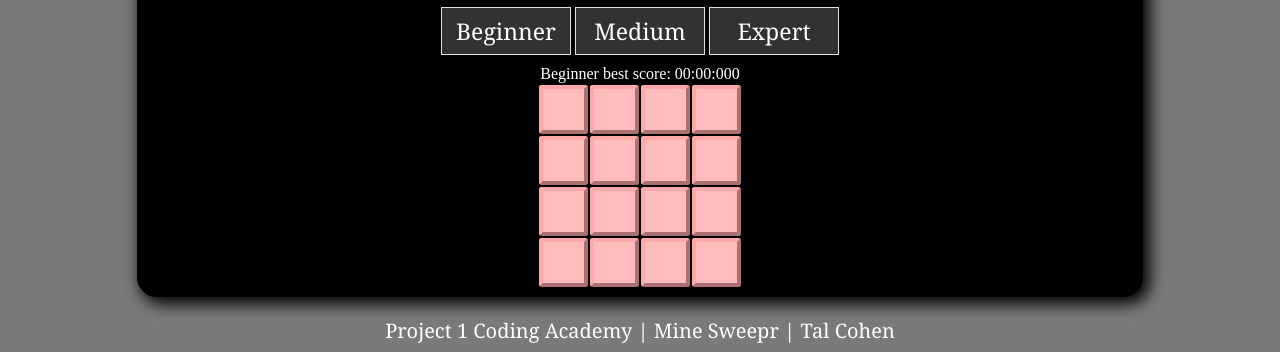
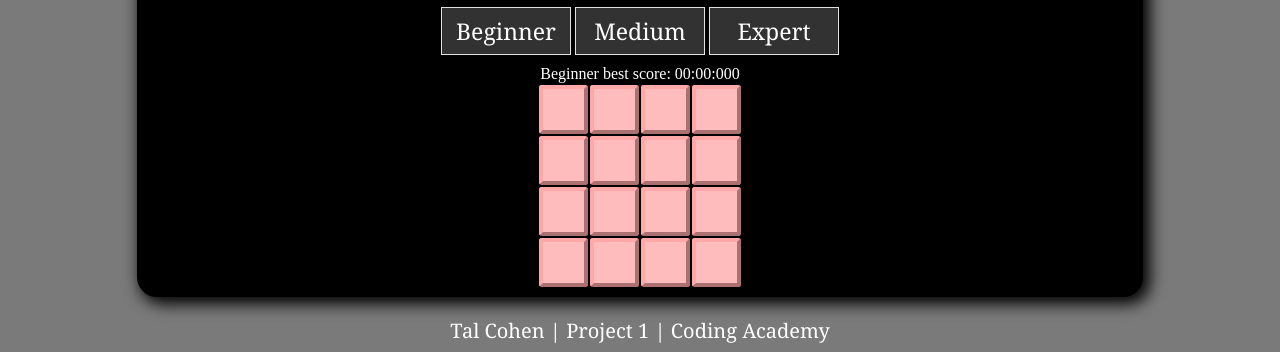
Before and after one commit to talcohen222/Project1-CA-MineSweeper, a plain HTML site: page index.html in a window 1280 px wide. Shown: the part 510-862 px from the top of the page. Drawn offline with Linux system fonts and the light colour scheme.

Commit message:
Add files via upload

```diff
--- a/index.html
+++ b/index.html
@@ -71,7 +71,7 @@
     </table>
   </div>
 
-  <footer>Project 1 Coding Academy | Mine Sweepr | Tal Cohen</footer>
+  <footer>Tal Cohen | Project 1 | Coding Academy</footer>
 
   <script src="js/main.js"></script>
   <script src="js/utils.js"></script>
```
